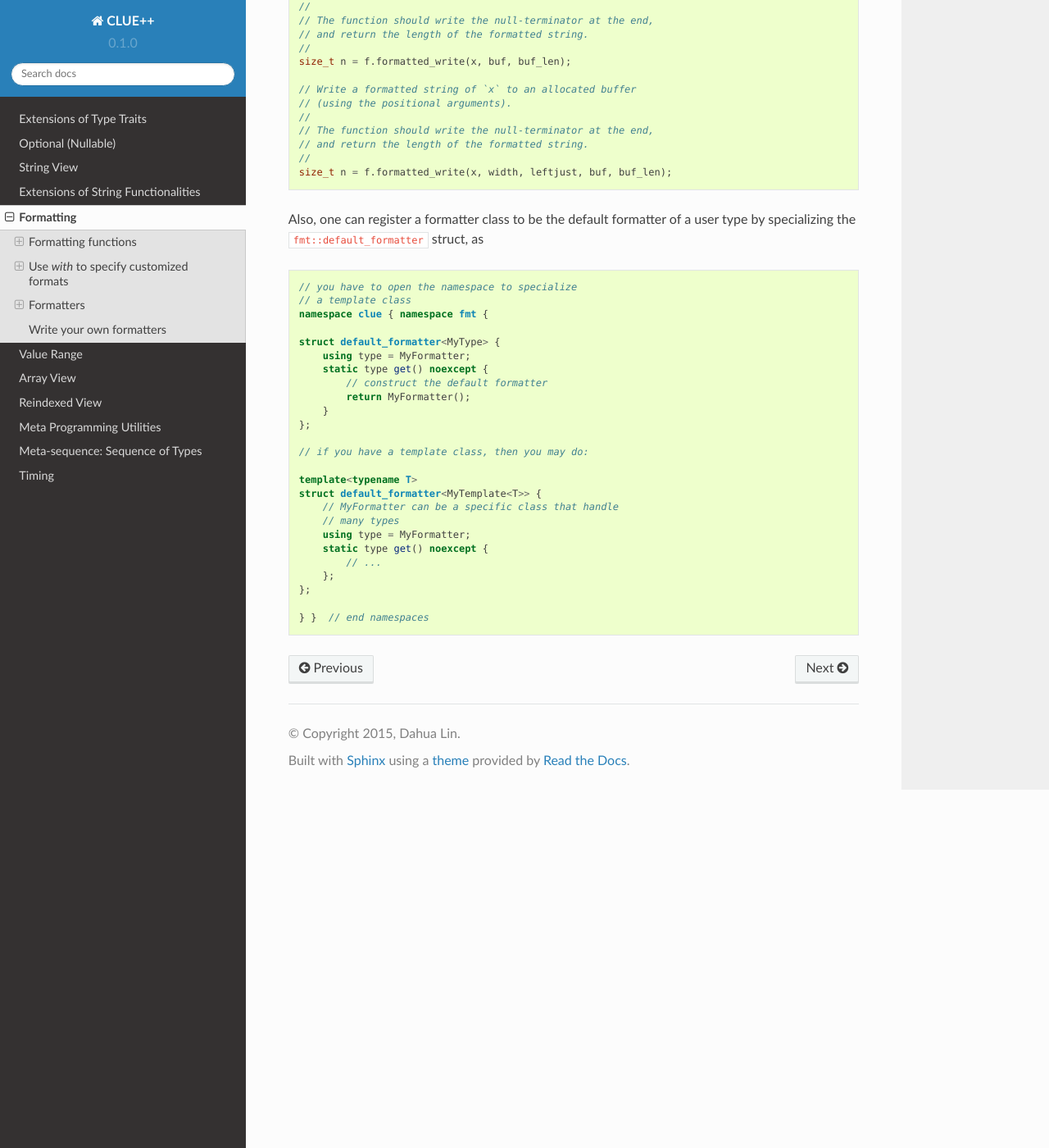
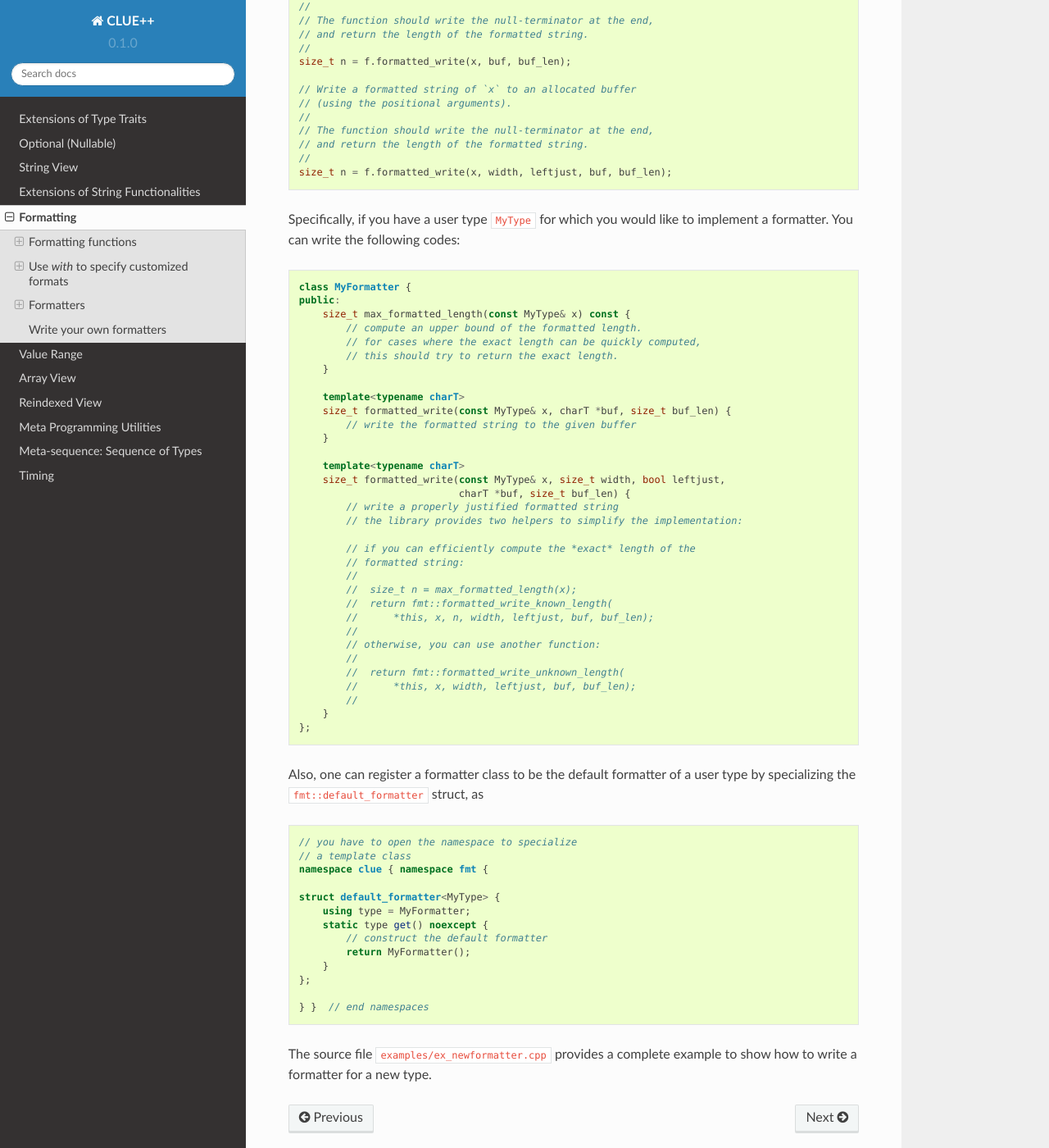
Before and after one commit to MMLab-CU/CLUE, a Sphinx documentation site: the page built from doc/source/formatting.rst, in a window 1280 px wide and 1400 px high, scrolled down 6555 px. Shown: the whole window at 82% size. Built offline with Sphinx 7.4.7 and the Read the Docs theme 2.0.0, drawn with Linux system fonts in a browser that asks for light colours; formulas are drawn with MathJax 3.

Commit message:
finish the documentation of formatting

```diff
--- a/doc/source/formatting.rst
+++ b/doc/source/formatting.rst
@@ -307,6 +307,45 @@ A *formatter class* should implement the interface defined as below:
     //
     size_t n = f.formatted_write(x, width, leftjust, buf, buf_len);
 
+
+Specifically, if you have a user type ``MyType`` for which you would like to implement a formatter. You can write the following codes:
+
+.. code-block:: cpp
+
+    class MyFormatter {
+    public:
+        size_t max_formatted_length(const MyType& x) const {
+            // compute an upper bound of the formatted length.
+            // for cases where the exact length can be quickly computed,
+            // this should try to return the exact length.
+        }
+
+        template<typename charT>
+        size_t formatted_write(const MyType& x, charT *buf, size_t buf_len) {
+            // write the formatted string to the given buffer
+        }
+
+        template<typename charT>
+        size_t formatted_write(const MyType& x, size_t width, bool leftjust,
+                               charT *buf, size_t buf_len) {
+            // write a properly justified formatted string
+            // the library provides two helpers to simplify the implementation:
+
+            // if you can efficiently compute the *exact* length of the
+            // formatted string:
+            //
+            //  size_t n = max_formatted_length(x);
+            //  return fmt::formatted_write_known_length(
+            //      *this, x, n, width, leftjust, buf, buf_len);
+            //
+            // otherwise, you can use another function:
+            //
+            //  return fmt::formatted_write_unknown_length(
+            //      *this, x, width, leftjust, buf, buf_len);
+            //
+        }
+    };
+
 Also, one can register a formatter class to be the default formatter of a user type by specializing the ``fmt::default_formatter`` struct, as
 
 .. code-block:: cpp
@@ -323,16 +362,6 @@ Also, one can register a formatter class to be the default formatter of a user t
         }
     };
 
-    // if you have a template class, then you may do:
+    } }  // end namespaces
 
-    template<typename T>
-    struct default_formatter<MyTemplate<T>> {
-        // MyFormatter can be a specific class that handle
-        // many types
-        using type = MyFormatter;
-        static type get() noexcept {
-            // ...
-        };
-    };
-
-    } }  // end namespaces
+The source file ``examples/ex_newformatter.cpp`` provides a complete example to show how to write a formatter for a new type.
```
